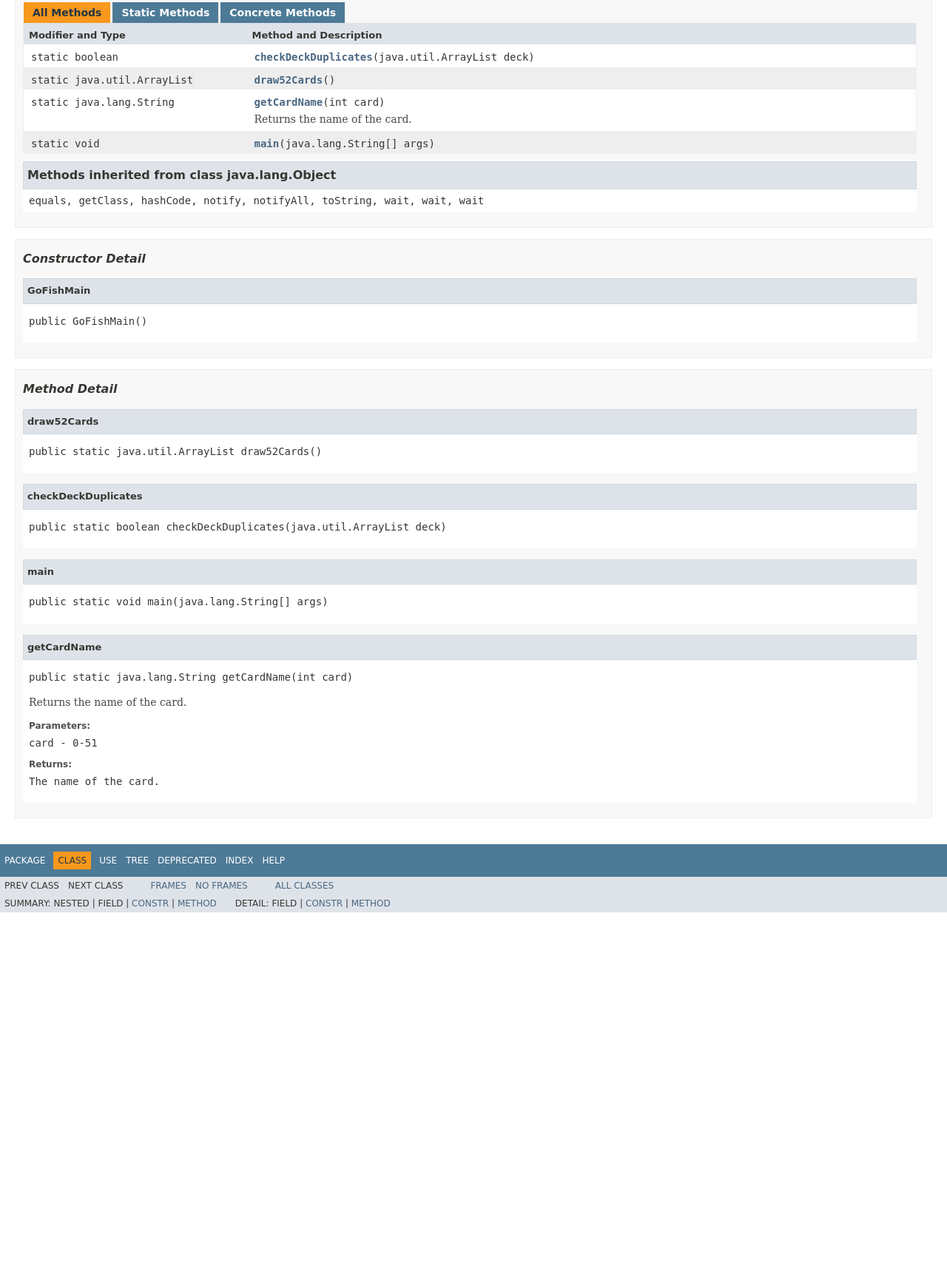
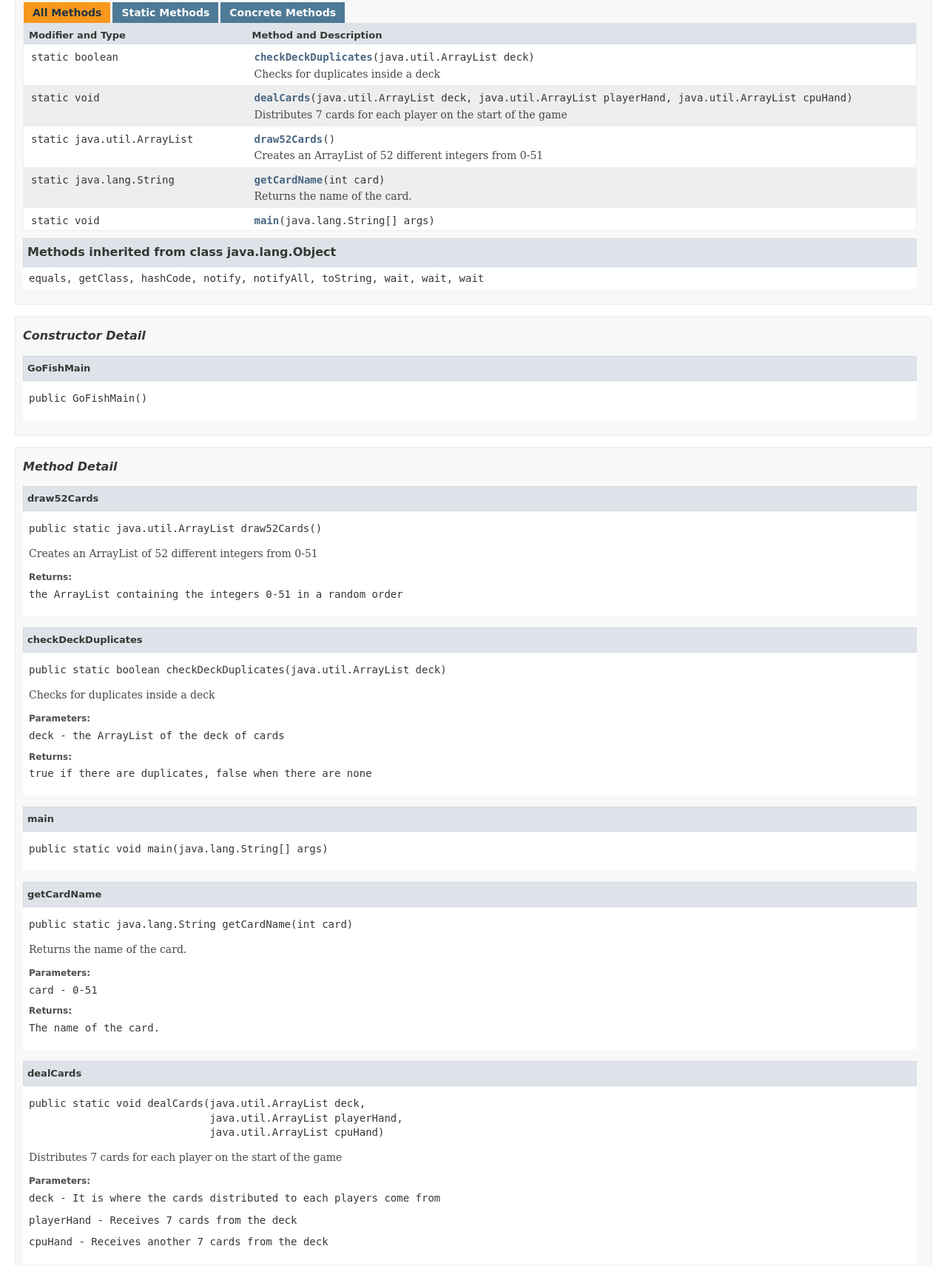
Before and after one commit to ramonimbao/CIE123-Project-GoFish, a plain HTML site: page GoFish/doc/GoFishMain.html in a window 1280 px wide. Shown: the part 507-2218 px from the top of the page at 74% size. Before the commit the page ends 1740 px from the top, so only its background shows below. Drawn offline with Linux system fonts and the light colour scheme; a web font is replaced by a local one.

Commit message:
Added some documentations

```diff
--- a/GoFish/doc/GoFishMain.html
+++ b/GoFish/doc/GoFishMain.html
@@ -2,9 +2,9 @@
 <!-- NewPage -->
 <html lang="en">
 <head>
-<!-- Generated by javadoc (1.8.0_31) on Thu Jan 29 22:35:59 CST 2015 -->
+<!-- Generated by javadoc (1.8.0_31) on Mon Feb 09 15:41:24 CST 2015 -->
 <title>GoFishMain</title>
-<meta name="date" content="2015-01-29">
+<meta name="date" content="2015-02-09">
 <link rel="stylesheet" type="text/css" href="stylesheet.css" title="Style">
 <script type="text/javascript" src="script.js"></script>
 </head>
@@ -18,7 +18,7 @@
     catch(err) {
     }
 //-->
-var methods = {"i0":9,"i1":9,"i2":9,"i3":9};
+var methods = {"i0":9,"i1":9,"i2":9,"i3":9,"i4":9};
 var tabs = {65535:["t0","All Methods"],1:["t1","Static Methods"],8:["t4","Concrete Methods"]};
 var altColor = "altColor";
 var rowColor = "rowColor";
@@ -146,19 +146,31 @@ extends java.lang.Object</pre>
 </tr>
 <tr id="i0" class="altColor">
 <td class="colFirst"><code>static boolean</code></td>
-<td class="colLast"><code><span class="memberNameLink"><a href="GoFishMain.html#checkDeckDuplicates-java.util.ArrayList-">checkDeckDuplicates</a></span>(java.util.ArrayList&nbsp;deck)</code>&nbsp;</td>
+<td class="colLast"><code><span class="memberNameLink"><a href="GoFishMain.html#checkDeckDuplicates-java.util.ArrayList-">checkDeckDuplicates</a></span>(java.util.ArrayList&nbsp;deck)</code>
+<div class="block">Checks for duplicates inside a deck</div>
+</td>
 </tr>
 <tr id="i1" class="rowColor">
-<td class="colFirst"><code>static java.util.ArrayList</code></td>
-<td class="colLast"><code><span class="memberNameLink"><a href="GoFishMain.html#draw52Cards--">draw52Cards</a></span>()</code>&nbsp;</td>
+<td class="colFirst"><code>static void</code></td>
+<td class="colLast"><code><span class="memberNameLink"><a href="GoFishMain.html#dealCards-java.util.ArrayList-java.util.ArrayList-java.util.ArrayList-">dealCards</a></span>(java.util.ArrayList&nbsp;deck,
+         java.util.ArrayList&nbsp;playerHand,
+         java.util.ArrayList&nbsp;cpuHand)</code>
+<div class="block">Distributes 7 cards for each player on the start of the game</div>
+</td>
 </tr>
 <tr id="i2" class="altColor">
+<td class="colFirst"><code>static java.util.ArrayList</code></td>
+<td class="colLast"><code><span class="memberNameLink"><a href="GoFishMain.html#draw52Cards--">draw52Cards</a></span>()</code>
+<div class="block">Creates an ArrayList of 52 different integers from 0-51</div>
+</td>
+</tr>
+<tr id="i3" class="rowColor">
 <td class="colFirst"><code>static java.lang.String</code></td>
 <td class="colLast"><code><span class="memberNameLink"><a href="GoFishMain.html#getCardName-int-">getCardName</a></span>(int&nbsp;card)</code>
 <div class="block">Returns the name of the card.</div>
 </td>
 </tr>
-<tr id="i3" class="rowColor">
+<tr id="i4" class="altColor">
 <td class="colFirst"><code>static void</code></td>
 <td class="colLast"><code><span class="memberNameLink"><a href="GoFishMain.html#main-java.lang.String:A-">main</a></span>(java.lang.String[]&nbsp;args)</code>&nbsp;</td>
 </tr>
@@ -208,6 +220,11 @@ extends java.lang.Object</pre>
 <li class="blockList">
 <h4>draw52Cards</h4>
 <pre>public static&nbsp;java.util.ArrayList&nbsp;draw52Cards()</pre>
+<div class="block">Creates an ArrayList of 52 different integers from 0-51</div>
+<dl>
+<dt><span class="returnLabel">Returns:</span></dt>
+<dd>the ArrayList containing the integers 0-51 in a random order</dd>
+</dl>
 </li>
 </ul>
 <a name="checkDeckDuplicates-java.util.ArrayList-">
@@ -217,6 +234,13 @@ extends java.lang.Object</pre>
 <li class="blockList">
 <h4>checkDeckDuplicates</h4>
 <pre>public static&nbsp;boolean&nbsp;checkDeckDuplicates(java.util.ArrayList&nbsp;deck)</pre>
+<div class="block">Checks for duplicates inside a deck</div>
+<dl>
+<dt><span class="paramLabel">Parameters:</span></dt>
+<dd><code>deck</code> - the ArrayList of the deck of cards</dd>
+<dt><span class="returnLabel">Returns:</span></dt>
+<dd>true if there are duplicates, false when there are none</dd>
+</dl>
 </li>
 </ul>
 <a name="main-java.lang.String:A-">
@@ -231,7 +255,7 @@ extends java.lang.Object</pre>
 <a name="getCardName-int-">
 <!--   -->
 </a>
-<ul class="blockListLast">
+<ul class="blockList">
 <li class="blockList">
 <h4>getCardName</h4>
 <pre>public static&nbsp;java.lang.String&nbsp;getCardName(int&nbsp;card)</pre>
@@ -241,6 +265,24 @@ extends java.lang.Object</pre>
 <dd><code>card</code> - 0-51</dd>
 <dt><span class="returnLabel">Returns:</span></dt>
 <dd>The name of the card.</dd>
+</dl>
+</li>
+</ul>
+<a name="dealCards-java.util.ArrayList-java.util.ArrayList-java.util.ArrayList-">
+<!--   -->
+</a>
+<ul class="blockListLast">
+<li class="blockList">
+<h4>dealCards</h4>
+<pre>public static&nbsp;void&nbsp;dealCards(java.util.ArrayList&nbsp;deck,
+                             java.util.ArrayList&nbsp;playerHand,
+                             java.util.ArrayList&nbsp;cpuHand)</pre>
+<div class="block">Distributes 7 cards for each player on the start of the game</div>
+<dl>
+<dt><span class="paramLabel">Parameters:</span></dt>
+<dd><code>deck</code> - It is where the cards distributed to each players come from</dd>
+<dd><code>playerHand</code> - Receives 7 cards from the deck</dd>
+<dd><code>cpuHand</code> - Receives another 7 cards from the deck</dd>
 </dl>
 </li>
 </ul>
```
Also changed, not shown: GoFish/doc/allclasses-frame.html (+2 -2 lines), GoFish/doc/allclasses-noframe.html (+2 -2 lines), GoFish/doc/class-use/GoFishMain.html (+2 -2 lines), GoFish/doc/constant-values.html (+2 -2 lines), GoFish/doc/deprecated-list.html (+2 -2 lines), GoFish/doc/help-doc.html (+2 -2 lines), GoFish/doc/index-files/index-1.html (+5 -3 lines), GoFish/doc/index-files/index-2.html (+9 -3 lines), GoFish/doc/index-files/index-3.html (+2 -2 lines), GoFish/doc/index-files/index-4.html (+2 -2 lines), GoFish/doc/index.html (+1 -1 lines), GoFish/doc/overview-tree.html (+2 -2 lines), GoFish/doc/package-frame.html (+2 -2 lines), GoFish/doc/package-summary.html (+2 -2 lines), 2 more files, 1 other file.
